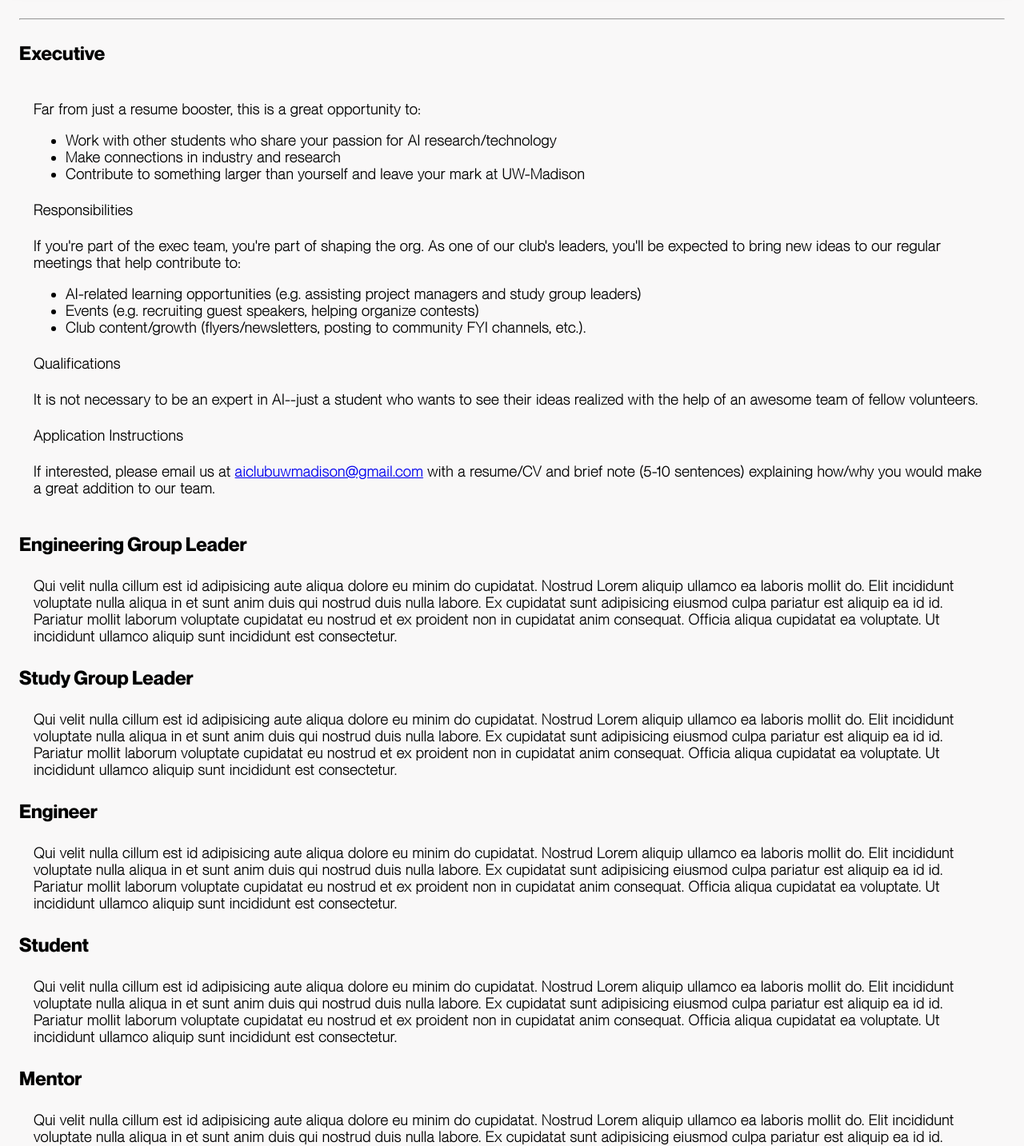
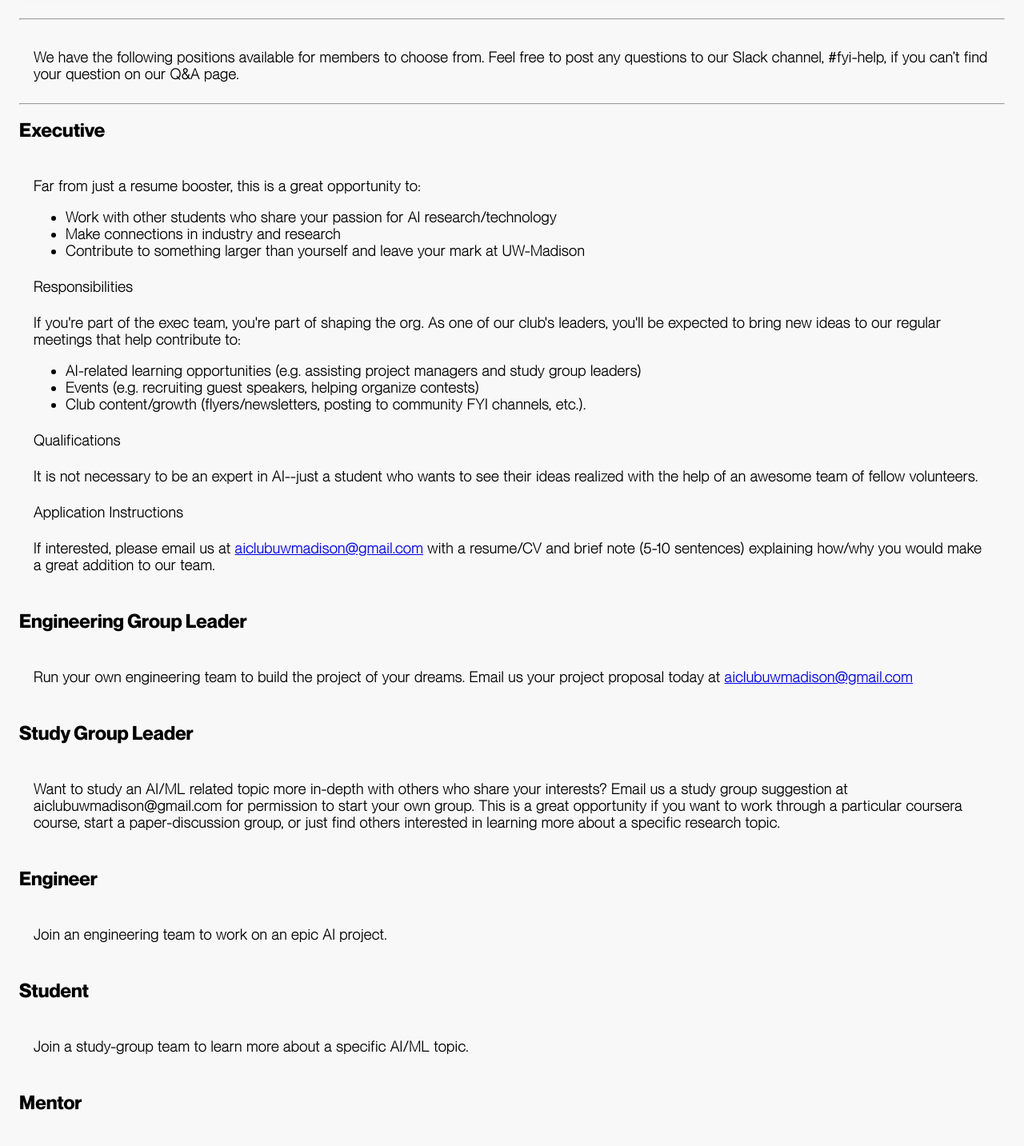
Before and after one commit to aiclubuwmadison/aiclubuwmadison.github.io, a React (Create React App) app: page /involvement in a window 1280 px wide. Shown: the part 128-1561 px from the top of the page at 80% size. Built offline with nearby package versions, Linux system fonts and the light colour scheme.

Commit message:
Involvement page

```diff
--- a/src/components/Involvement.js
+++ b/src/components/Involvement.js
@@ -11,7 +11,10 @@ const Involvement = () => {
             <Header>
                 Involvement
             </Header>
-
+            <BodyText>
+                We have the following positions available for members to choose from. Feel free to post any questions to our Slack channel, #fyi-help, if you can’t find your question on our Q&A page.
+            </BodyText>
+            <hr></hr>
             <Subheader> Executive </Subheader>
             <BodyText>
                 <p>Far from just a resume booster, this is a great opportunity to:
@@ -38,27 +41,27 @@ const Involvement = () => {
 
             <Subheader> Engineering Group Leader </Subheader>
             <BodyText>
-                Qui velit nulla cillum est id adipisicing aute aliqua dolore eu minim do cupidatat. Nostrud Lorem aliquip ullamco ea laboris mollit do. Elit incididunt voluptate nulla aliqua in et sunt anim duis qui nostrud duis nulla labore. Ex cupidatat sunt adipisicing eiusmod culpa pariatur est aliquip ea id id. Pariatur mollit laborum voluptate cupidatat eu nostrud et ex proident non in cupidatat anim consequat. Officia aliqua cupidatat ea voluptate. Ut incididunt ullamco aliquip sunt incididunt est consectetur.
+                <p>Run your own engineering team to build the project of your dreams. Email us your project proposal today at <a href="mailto:aiclubuwmadison@gmail.com">aiclubuwmadison@gmail.com</a></p>
             </BodyText>
 
             <Subheader> Study Group Leader </Subheader>
             <BodyText>
-                Qui velit nulla cillum est id adipisicing aute aliqua dolore eu minim do cupidatat. Nostrud Lorem aliquip ullamco ea laboris mollit do. Elit incididunt voluptate nulla aliqua in et sunt anim duis qui nostrud duis nulla labore. Ex cupidatat sunt adipisicing eiusmod culpa pariatur est aliquip ea id id. Pariatur mollit laborum voluptate cupidatat eu nostrud et ex proident non in cupidatat anim consequat. Officia aliqua cupidatat ea voluptate. Ut incididunt ullamco aliquip sunt incididunt est consectetur.
+                <p>Want to study an AI/ML related topic more in-depth with others who share your interests? Email us a study group suggestion at aiclubuwmadison@gmail.com for permission to start your own group. This is a great opportunity if you want to work through a particular coursera course, start a paper-discussion group, or just find others interested in learning more about a specific research topic.</p>
             </BodyText>
 
             <Subheader> Engineer </Subheader>
             <BodyText>
-                Qui velit nulla cillum est id adipisicing aute aliqua dolore eu minim do cupidatat. Nostrud Lorem aliquip ullamco ea laboris mollit do. Elit incididunt voluptate nulla aliqua in et sunt anim duis qui nostrud duis nulla labore. Ex cupidatat sunt adipisicing eiusmod culpa pariatur est aliquip ea id id. Pariatur mollit laborum voluptate cupidatat eu nostrud et ex proident non in cupidatat anim consequat. Officia aliqua cupidatat ea voluptate. Ut incididunt ullamco aliquip sunt incididunt est consectetur.
+                <p>Join an engineering team to work on an epic AI project.</p>
             </BodyText>
 
             <Subheader> Student </Subheader>
             <BodyText>
-                Qui velit nulla cillum est id adipisicing aute aliqua dolore eu minim do cupidatat. Nostrud Lorem aliquip ullamco ea laboris mollit do. Elit incididunt voluptate nulla aliqua in et sunt anim duis qui nostrud duis nulla labore. Ex cupidatat sunt adipisicing eiusmod culpa pariatur est aliquip ea id id. Pariatur mollit laborum voluptate cupidatat eu nostrud et ex proident non in cupidatat anim consequat. Officia aliqua cupidatat ea voluptate. Ut incididunt ullamco aliquip sunt incididunt est consectetur.
+                <p>Join a study-group team to learn more about a specific AI/ML topic.</p>
             </BodyText>
 
             <Subheader> Mentor </Subheader>
             <BodyText>
-                Qui velit nulla cillum est id adipisicing aute aliqua dolore eu minim do cupidatat. Nostrud Lorem aliquip ullamco ea laboris mollit do. Elit incididunt voluptate nulla aliqua in et sunt anim duis qui nostrud duis nulla labore. Ex cupidatat sunt adipisicing eiusmod culpa pariatur est aliquip ea id id. Pariatur mollit laborum voluptate cupidatat eu nostrud et ex proident non in cupidatat anim consequat. Officia aliqua cupidatat ea voluptate. Ut incididunt ullamco aliquip sunt incididunt est consectetur.
+                <p>You’re a person with AI expertise and want to pass the baton forward. Mentors are expected to contribute a tutorial/workshop talk to the club’s seminar series.</p>
             </BodyText>
 
         </Container>
```
